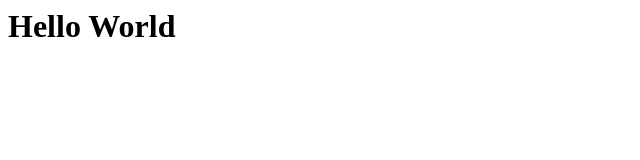
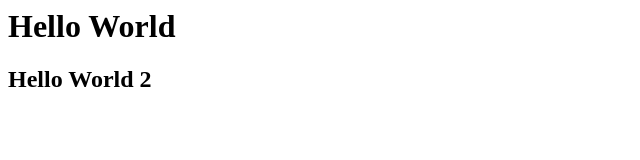
Before and after one commit to amira95ibrahim/Error404, a plain HTML site: page index.html in a window 1280 px wide. Shown: the whole page, without its empty margins (0-640 px from the left). Drawn offline with Linux system fonts and the light colour scheme.

Commit message:
Update index.html
added h2 element

```diff
--- a/index.html
+++ b/index.html
@@ -1 +1,2 @@
 <H1>Hello World </h1>
+<H2>Hello World 2</h2>
```
